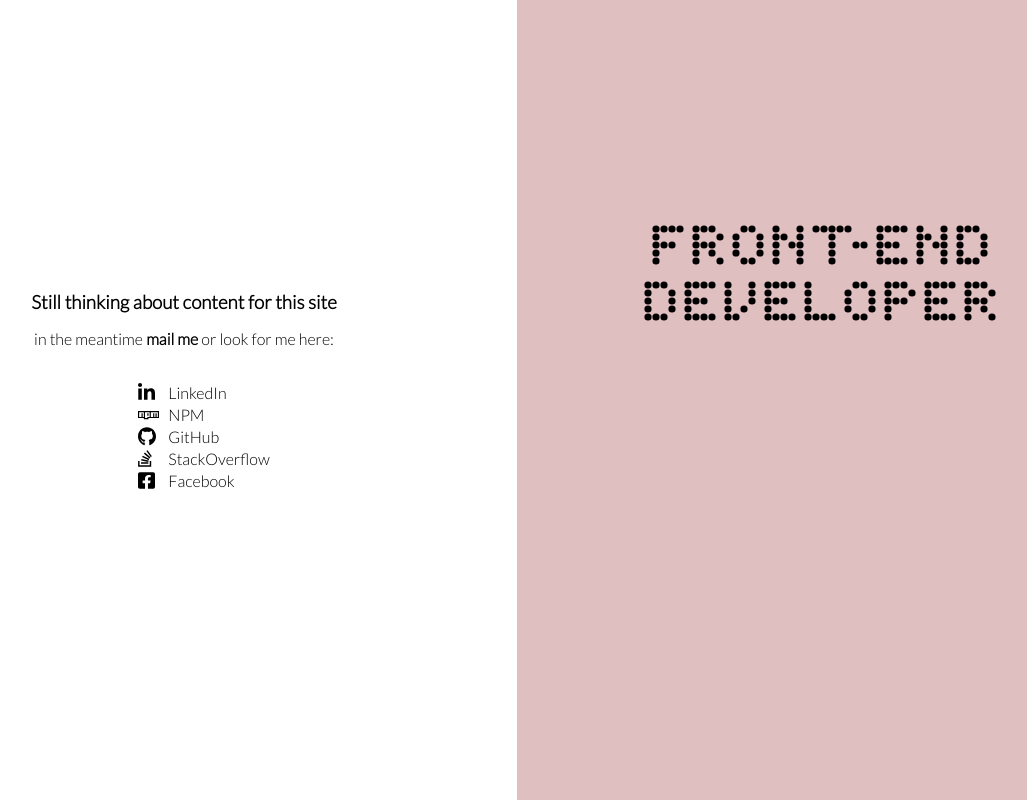
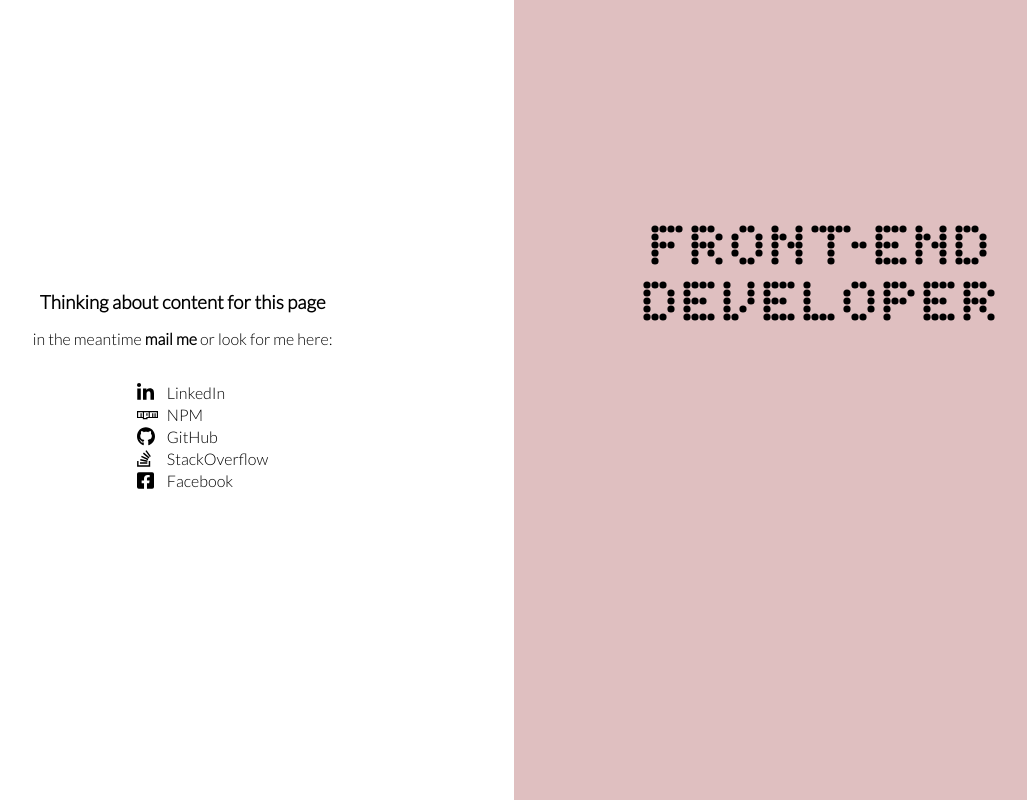
Before and after one commit to andres-kovalev/andres-kovalev.com, a React (Create React App) app: page / in a window 1280 px wide. Shown: the whole page, without its empty margins (149-1176 px from the left). Built offline with nearby package versions, Linux system fonts and the light colour scheme.

Commit message:
changed description a bit

```diff
--- a/src/components/App/App.js
+++ b/src/components/App/App.js
@@ -11,7 +11,7 @@ function App() {
     <main class={styles.main}>
       <section className={styles.content}>
         <h3 className={styles.info}>
-          Still thinking about content for this site
+          Thinking about content for this page
         </h3>
         <p className={styles.text}>
           in the meantime
```
